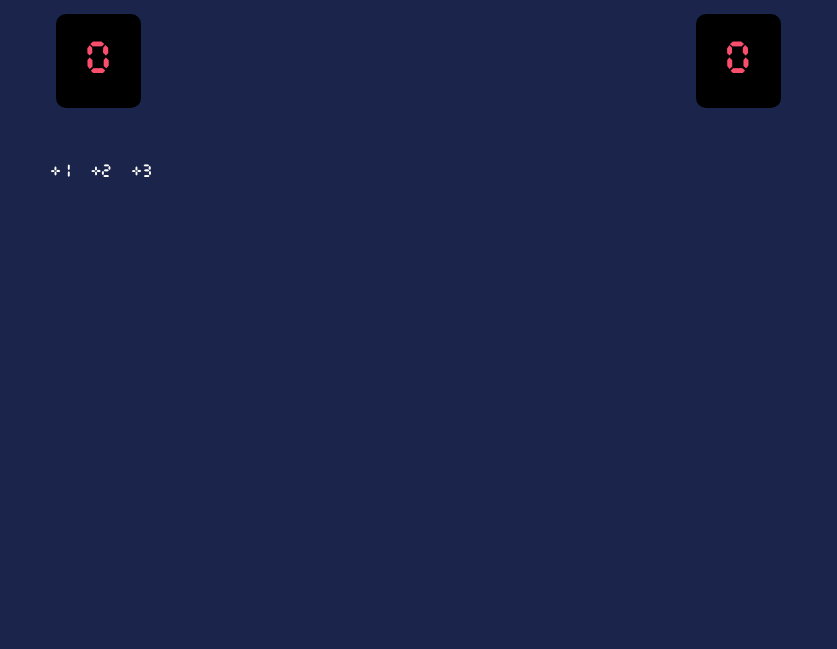
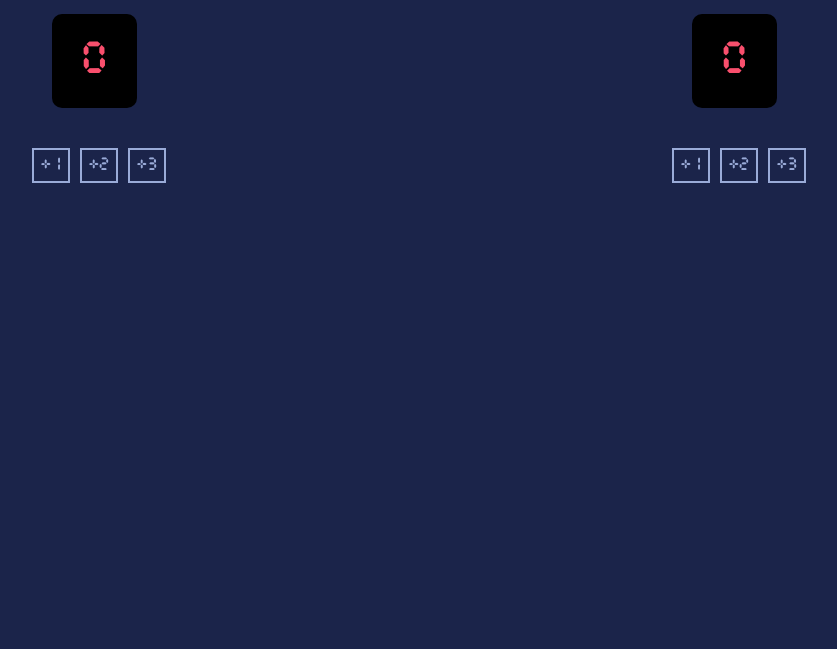
Before and after one commit to halim-torayev/simple-basketball-point-counter, a plain HTML site: page index.html in a window 1280 px wide. Shown: the part 151-800 px from the top of the page, without its empty margins (216-1053 px from the left). Drawn offline with Linux system fonts and the light colour scheme.

Commit message:
finished with visual part

```diff
--- a/index.css
+++ b/index.css
@@ -17,6 +17,7 @@ body {
 
 #home-guest {
     margin-top: 100px;
+    margin-left: 10px;
     font-family: Verdana, Geneva, Tahoma, sans-serif;
     color: white;
     font-size: 30px;
@@ -31,7 +32,7 @@ body {
     font-size: 40px;
     border-radius: 10px;
     display: inline-block;
-    margin-left: 10px;
+    margin-left: 20px;
 }
 
 .home-score {
@@ -43,12 +44,20 @@ body {
     font-size: 40px;
     border-radius: 10px;
     display: inline-block;
-    margin-left: 5px;
+    margin-left: 20px;
 }
 
 .all-add-points {
     color: white;
     display: flex;
     justify-content: space-between;
+}
 
+.add-one, .add-two, .add-three {
+    border: 2px solid #9AABD8;
+    color: #9AABD8;
+    padding: 7px 7px;
+    margin-left: 0;
+    margin-right: 10px;
+    margin-top: 0;
 }
--- a/index.html
+++ b/index.html
@@ -17,6 +17,11 @@
             <div>
                 <h3 id="home-guest">GUEST</h3>
                 <p class="guest-score">0</p>
+                <div class="all-add-points">
+                    <p class="add-one">+1</p>
+                    <p class="add-two">+2</p>
+                    <p class="add-three">+3</p>
+                </div>
             </div>
         </div>
         <script src="index.js"></script>
```
